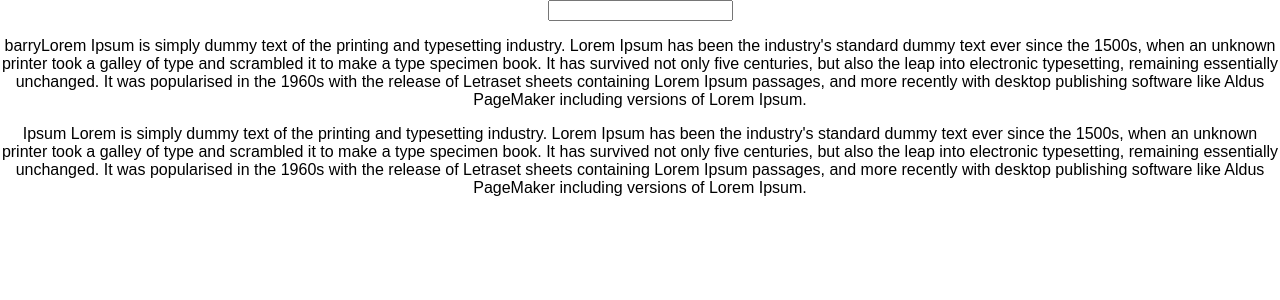
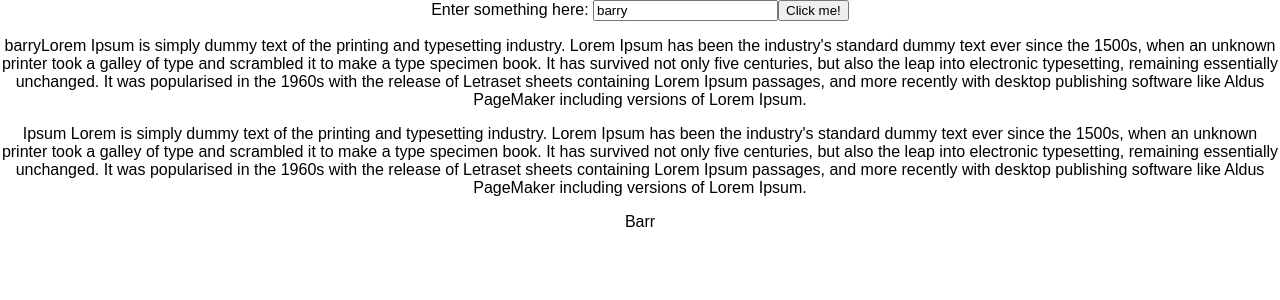
Before and after one commit to powerbarrusa/react-complete-guide-udemy, a React (Create React App) app: page / in a window 1280 px wide. Shown: the top 300 px of the page. Built offline with nearby package versions, Linux system fonts and the light colour scheme.

Commit message:
complete

```diff
--- a/src/App.js
+++ b/src/App.js
@@ -11,17 +11,35 @@ class App extends Component {
     }
   }
 
-
-    render() {
-      return (
-        <div className="App">
-          <UserInput />
-          <UserOutput username = {this.state.username} />
-        </div>
-      )
-    }
+  addNum = (e) => {
+    this.setState({
+      username: e.target.value
+    })
+    console.log(this.state.username)
   }
 
+  consoleNum = (e) => {
+    console.log(e.target.value)
+    this.setState({
+      username: e.target.value
+    })
+  }
 
+  render() {
+    return (
+      <div className="App">
+        <UserInput
+          addNum={this.addNum}
+          consoleNum={this.consoleNum}
+          curVal={this.state.username}
+        />
+        <UserOutput
+          username = {this.state.username}
+          usrname = "Barr"
+        />
+      </div>
+    )
+  }
+}
 
 export default App
--- a/src/Components/UserInput.js
+++ b/src/Components/UserInput.js
@@ -1,8 +1,17 @@
 import React from 'react'
 
-const UserInput = () => {
+const UserInput = (props) => {
   return (
-    <input label="Input Here"></input>
+    <div>
+      <label>Enter something here: </label>
+      <input
+        type="text"
+        value={props.curVal}
+        onChange={props.consoleNum}
+        onClick={() => console.log(props.username)}
+      />
+      <button onClick={() => console.log("clicked!")}>Click me!</button>
+    </div>
   )
 }
 
--- a/src/Components/UserOutput.js
+++ b/src/Components/UserOutput.js
@@ -10,6 +10,7 @@ const UserOutput = (props) => {
       <p>
         Ipsum Lorem is simply dummy text of the printing and typesetting industry. Lorem Ipsum has been the industry's standard dummy text ever since the 1500s, when an unknown printer took a galley of type and scrambled it to make a type specimen book. It has survived not only five centuries, but also the leap into electronic typesetting, remaining essentially unchanged. It was popularised in the 1960s with the release of Letraset sheets containing Lorem Ipsum passages, and more recently with desktop publishing software like Aldus PageMaker including versions of Lorem Ipsum.
       </p>
+      {props.usrname}
     </div>
   )
 }
```
